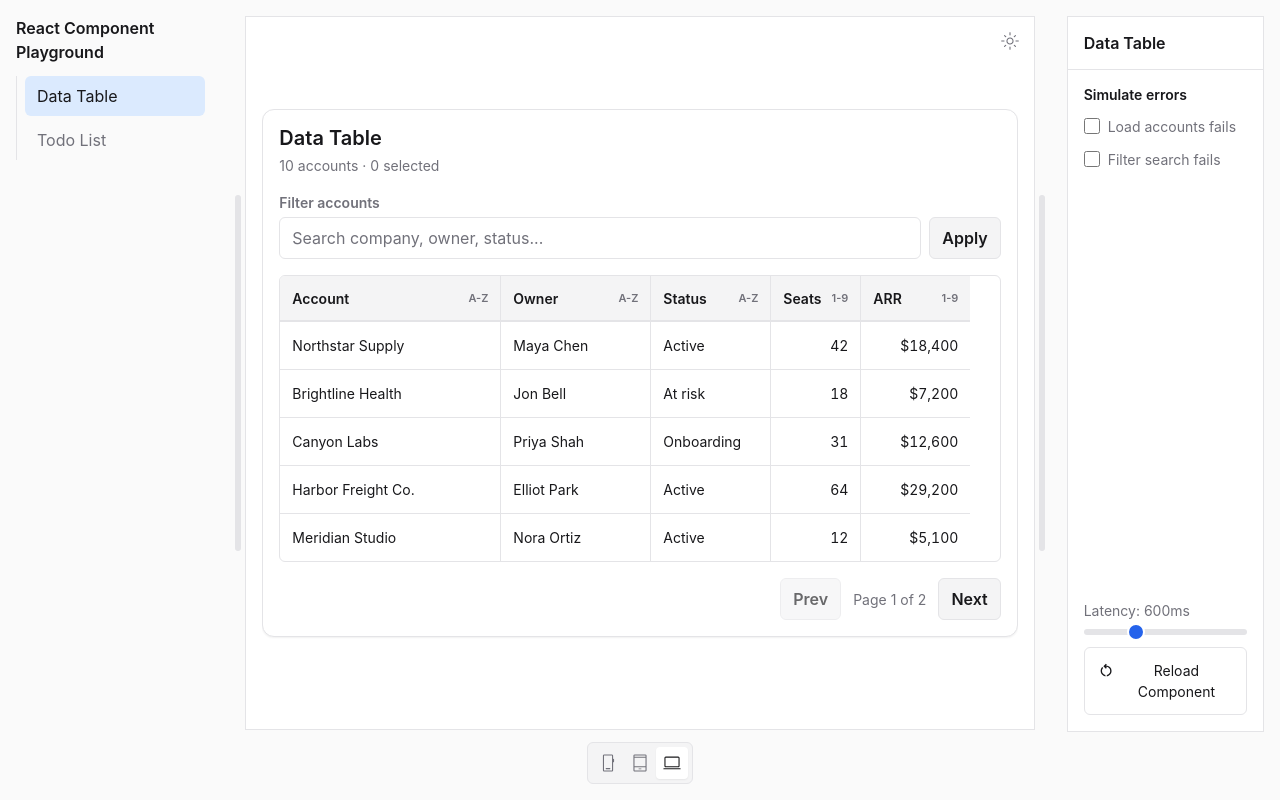
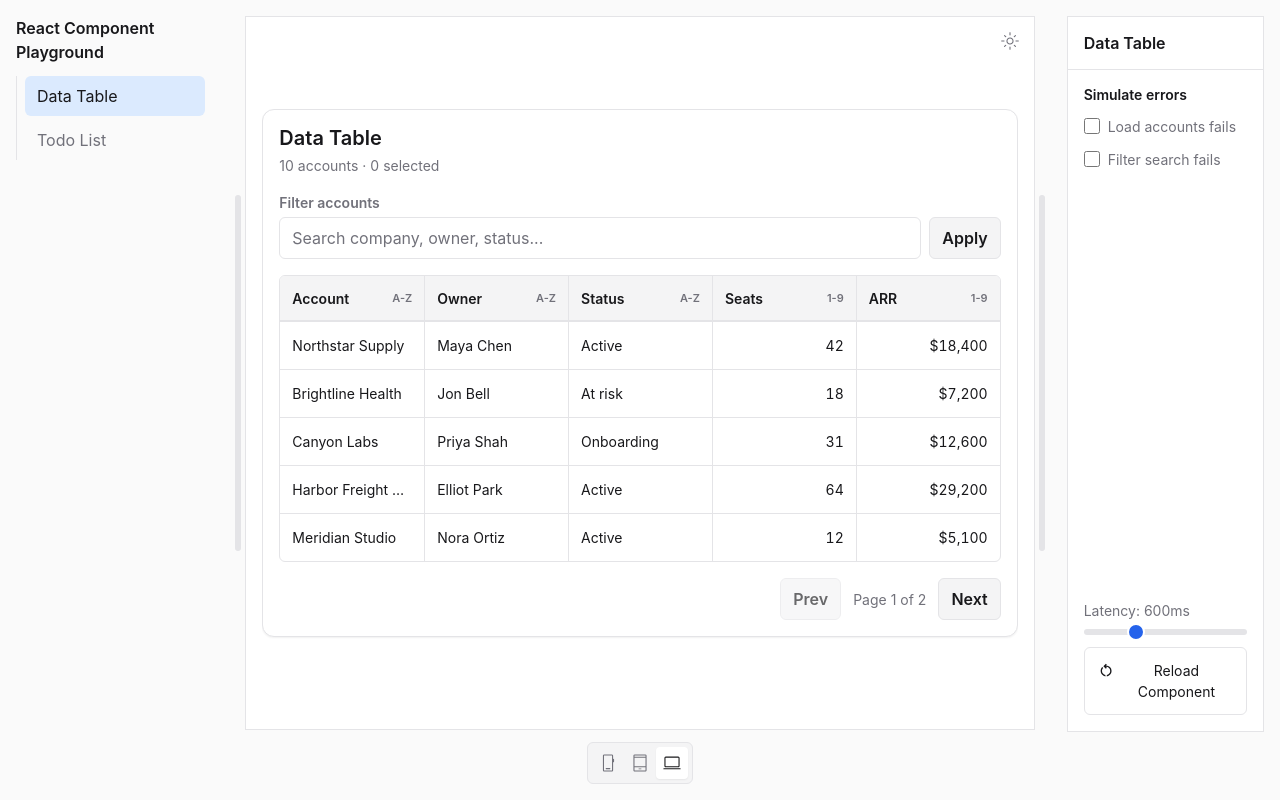
Before and after one commit to albho/react-component-playground, a React (Vite) app: page / in a window 1280 px wide. Built offline with nearby package versions, Linux system fonts and the light colour scheme.

Commit message:
fix data table dynamic width

```diff
--- a/src/components/demo/DataTable/DataTable.scss
+++ b/src/components/demo/DataTable/DataTable.scss
@@ -102,15 +102,19 @@
   opacity: 0.65;
 }
 
-.data-table__table {
-  display: block;
+.data-table__table-scroll {
   width: 100%;
   overflow-x: auto;
+  border: 1px solid var(--color-border);
+  border-radius: var(--radius-sm);
+}
+
+.data-table__table {
+  width: 100%;
+  min-width: var(--data-table-min-width);
   table-layout: fixed;
   border-collapse: separate;
   border-spacing: 0;
-  border: 1px solid var(--color-border);
-  border-radius: var(--radius-sm);
 }
 
 .data-table__header-cell {
@@ -226,7 +230,6 @@
   }
 
   .data-table__table {
-    display: table;
-    overflow-x: hidden;
+    min-width: min(100%, var(--data-table-min-width));
   }
 }
--- a/src/components/demo/DataTable/DataTable.tsx
+++ b/src/components/demo/DataTable/DataTable.tsx
@@ -1,4 +1,4 @@
-import type { SyntheticEvent } from 'react';
+import type { CSSProperties, SyntheticEvent } from 'react';
 import { useState } from 'react';
 import './DataTable.scss';
 
@@ -116,6 +116,12 @@ function DataTableEmptyRows(props: { columns: DataColumn[] }) {
 
 export default function DataTable(props: DataTableProps) {
   const [filterInput, setFilterInput] = useState(props.query);
+  const tableStyle = {
+    '--data-table-min-width': `${props.columns.reduce(
+      (totalWidth, column) => totalWidth + (column.width ?? 0),
+      0,
+    )}px`,
+  } as CSSProperties;
 
   const handleFilterSubmit = (
     event: SyntheticEvent<HTMLFormElement, SubmitEvent>,
@@ -172,13 +178,18 @@ export default function DataTable(props: DataTableProps) {
         </p>
       )}
 
-      <table className="data-table__table" aria-busy={props.isLoading}>
+      <div className="data-table__table-scroll">
+        <table
+          className="data-table__table"
+          aria-busy={props.isLoading}
+          style={tableStyle}
+        >
           <thead>
             <tr>
               {props.columns.map(column => (
                 <th
                   key={column.key}
-                style={{ width: column.width }}
+                  style={{ minWidth: column.width }}
                   className="data-table__header-cell"
                   aria-sort={
                     props.sort?.columnKey === column.key
@@ -206,7 +217,10 @@ export default function DataTable(props: DataTableProps) {
             </tr>
           </thead>
           {props.isLoading ? (
-          <DataTableLoadingRows columns={props.columns} rows={props.pageSize} />
+            <DataTableLoadingRows
+              columns={props.columns}
+              rows={props.pageSize}
+            />
           ) : props.items.length === 0 ? (
             <DataTableEmptyRows columns={props.columns} />
           ) : (
@@ -235,6 +249,7 @@ export default function DataTable(props: DataTableProps) {
             </tbody>
           )}
         </table>
+      </div>
       <div className="data-table__pagination">
         <button
           className="data-table__page-button"
```
Lines whose indentation alone changed are shown as unchanged.
